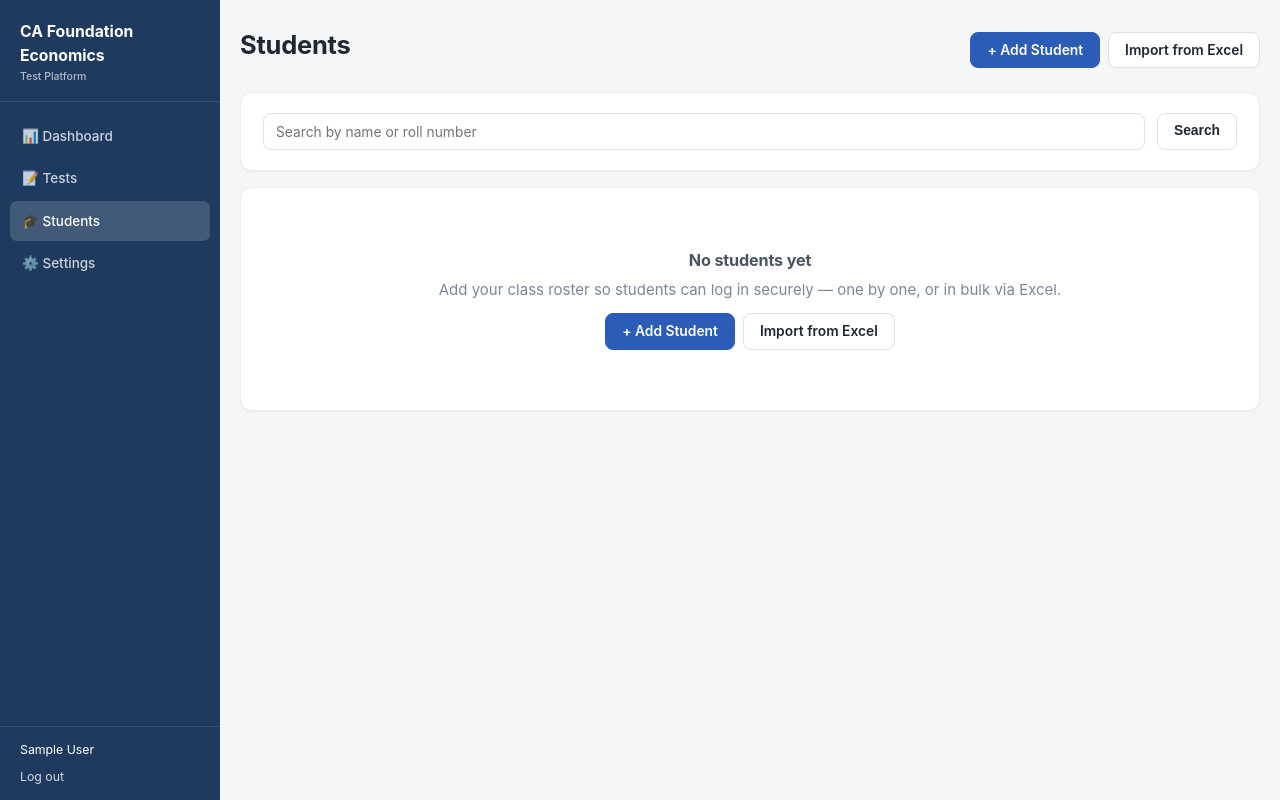
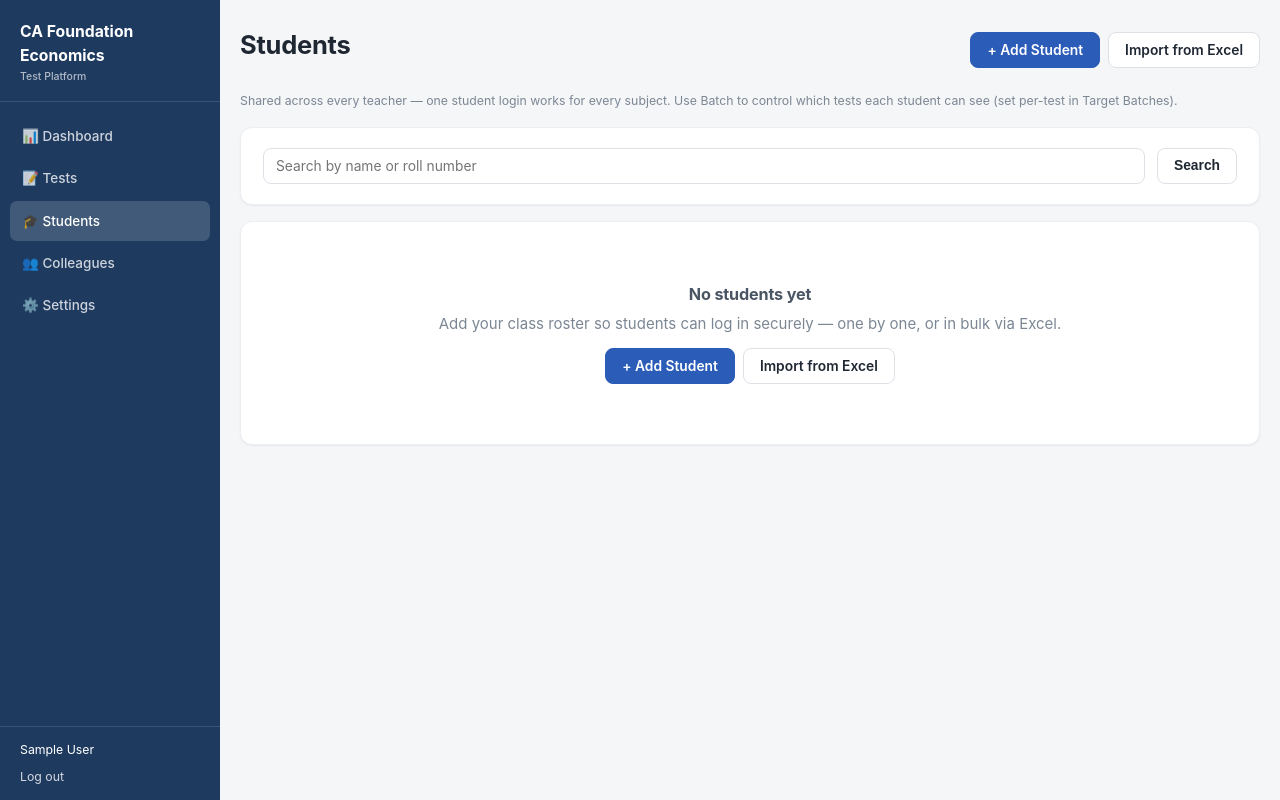
Before and after one commit to vkladdagst/ca-foundation-economics-test-platform, a Flask app: page /teacher/students in a window 1280 px wide. Run offline with Flask 3, Linux system fonts and the light colour scheme; the visitor is signed in with stand-in values (Sample User, id 1); data comes from the database, SQL or seed files in the repository; data that the repository does not hold is empty.

Commit message:
Add multi-teacher (per-subject) accounts and batch-targeted tests
Teachers: any teacher can add a colleague (Colleagues -> + Add Teacher)
with an auto-generated, shown-once password. Each teacher keeps their
own dashboard and only manages their own tests. The student roster
becomes institute-wide and shared across all teachers instead of
per-teacher, so one student login (roll number + password) reaches
every subject-teacher's tests -- no separate account per subject.
teacher_id on Student now only records who added them, not an access
boundary, and the delete-orphan cascade from Teacher was removed so
deleting a teacher account can never take shared students down with it.

Tests: new optional "Target Batches" setting (checkboxes drawn from
existing roster Batch values). Empty = visible to everyone, matching
prior behavior. Restricting to specific batches is enforced both in
the student portal listing and server-side on the test link itself, so
a shared link outside the intended batch is refused, not just hidden.
Email/push notification targeting on publish and reminders now follows
the same batch-matching audience instead of "this teacher's students".

Includes a small idempotent startup migration (app/migrations.py) that
adds the one new column this needs (tests.target_batches_json) to an
already-existing database without touching any existing data -- tested
against the local dev DB before this deploy touches the live one.

```diff
--- a/app/__init__.py
+++ b/app/__init__.py
@@ -105,4 +105,7 @@ def create_app(config_class=Config):
     with app.app_context():
         db.create_all()
 
+    from app.migrations import run_light_migrations
+    run_light_migrations(app)
+
     return app
--- a/app/teacher/routes.py
+++ b/app/teacher/routes.py
@@ -10,7 +10,7 @@ from werkzeug.utils import secure_filename
 
 from app.decorators import teacher_required
 from app.extensions import db
-from app.models import Test, Question, Submission, Response, Student, PushSubscription
+from app.models import Test, Question, Submission, Response, Student, PushSubscription, Teacher
 from app.utils import excel_io, mail, push
 from app.utils.grading import test_statistics, question_statistics, compute_ranks, recalculate_test
 
@@ -38,7 +38,7 @@ def get_owned_submission(test, submission_id):
 def dashboard():
     tests = current_user.tests.order_by(Test.created_at.desc())
     total_tests = tests.count()
-    total_students = current_user.students.count()
+    total_students = Student.query.count()  # shared institute-wide roster
     start_of_month = date.today().replace(day=1)
     tests_this_month = tests.filter(Test.created_at >= start_of_month).count()
     total_submissions = (
@@ -97,6 +97,12 @@ def _apply_test_form(test, form):
     test.one_attempt_only = form.get("one_attempt_only") == "on"
     test.strict_timer = form.get("strict_timer") == "on"
     test.allow_review = form.get("allow_review") == "on"
+    test.target_batches = form.getlist("target_batches")
+
+
+def _distinct_batches():
+    rows = db.session.query(Student.batch).filter(Student.batch.isnot(None), Student.batch != "").distinct()
+    return sorted({r[0] for r in rows})
 
 
 @teacher_bp.route("/tests/new", methods=["GET", "POST"])
@@ -107,13 +113,13 @@ def test_new():
         _apply_test_form(test, request.form)
         if not test.title:
             flash("Test title is required.", "error")
-            return render_template("teacher/test_form.html", test=None)
+            return render_template("teacher/test_form.html", test=None, available_batches=_distinct_batches())
         db.session.add(test)
         db.session.commit()
         flash("Test created. Now add your questions and answer key.", "success")
         return redirect(url_for("teacher.questions", test_id=test.id))
 
-    return render_template("teacher/test_form.html", test=None)
+    return render_template("teacher/test_form.html", test=None, available_batches=_distinct_batches())
 
 
 @teacher_bp.route("/tests/<int:test_id>/edit", methods=["GET", "POST"])
@@ -125,7 +131,7 @@ def test_edit(test_id):
         db.session.commit()
         flash("Test updated.", "success")
         return redirect(url_for("teacher.tests_list"))
-    return render_template("teacher/test_form.html", test=test)
+    return render_template("teacher/test_form.html", test=test, available_batches=_distinct_batches())
 
 
 @teacher_bp.route("/tests/<int:test_id>/duplicate", methods=["POST"])
@@ -148,6 +154,7 @@ def test_duplicate(test_id):
         one_attempt_only=original.one_attempt_only,
         strict_timer=original.strict_timer,
         allow_review=original.allow_review,
+        target_batches_json=original.target_batches_json,
         status="draft",
     )
     db.session.add(copy)
@@ -176,6 +183,15 @@ def test_delete(test_id):
     return redirect(url_for("teacher.tests_list"))
 
 
+def _students_for_test(test):
+    """The shared roster, narrowed to the test's target batches (all, if unrestricted)."""
+    query = Student.query
+    targets = test.target_batches
+    if targets:
+        query = query.filter(Student.batch.in_(targets))
+    return query.all()
+
+
 @teacher_bp.route("/tests/<int:test_id>/publish", methods=["POST"])
 @teacher_required
 def test_publish(test_id):
@@ -187,27 +203,28 @@ def test_publish(test_id):
     db.session.commit()
 
     link = url_for("student.entry", code=test.access_code, _external=True)
+    audience = _students_for_test(test)
     notes = []
 
     if mail.mail_configured():
-        students = [(s.email, s.name) for s in current_user.students]
+        recipients = [(s.email, s.name) for s in audience]
 
         def body(name):
             return (
                 f"Hi {name},\n\n"
-                f"A new test has been published: {test.title}\n"
+                f"A new test has been published: {test.title} ({test.subject})\n"
                 f"{test.total_questions} questions, {test.max_marks} marks"
                 f"{' (negative marking applies)' if test.negative_marks_default else ''}.\n\n"
                 f"Log in and start here: {link}\n\n"
                 f"— {current_user.name}"
             )
 
-        sent, _ = mail.send_bulk(students, f"New test published: {test.title}", body)
+        sent, _ = mail.send_bulk(recipients, f"New test published: {test.title}", body)
         notes.append(f"emailed {sent}")
 
-    pushed = push.notify_students_of_teacher(
-        current_user, "New test published",
-        f"{test.title} — {test.total_questions} questions", link,
+    pushed = push.notify_specific_students(
+        audience, "New test published",
+        f"{test.subject}: {test.title} — {test.total_questions} questions", link,
     )
     if pushed:
         notes.append(f"push to {pushed}")
@@ -554,7 +571,7 @@ def remind_non_attempters(test_id):
         return redirect(url_for("teacher.results", test_id=test.id))
 
     attempted_ids = {s.student_id for s in test.submissions.filter_by(status="submitted") if s.student_id}
-    non_attempters = [s for s in current_user.students if s.id not in attempted_ids]
+    non_attempters = [s for s in _students_for_test(test) if s.id not in attempted_ids]
 
     link = url_for("student.entry", code=test.access_code, _external=True)
     notes = []
@@ -583,19 +600,17 @@ def remind_non_attempters(test_id):
 
 
 # ------------------------------------------------------------- student roster
-
-def get_owned_student(sid):
-    student = Student.query.get_or_404(sid)
-    if student.teacher_id != current_user.id:
-        abort(403)
-    return student
-
+#
+# The roster is shared institute-wide: every teacher (subject) sees and can
+# manage the same students, so one student login works across every
+# subject-teacher's tests. `teacher_id` on Student only records who added
+# them; it is not an access boundary here.
 
 @teacher_bp.route("/students")
 @teacher_required
 def roster():
     q = request.args.get("q", "").strip()
-    query = current_user.students
+    query = Student.query
     if q:
         like = f"%{q}%"
         query = query.filter(db.or_(Student.name.ilike(like), Student.roll_number.ilike(like)))
@@ -618,9 +633,9 @@ def student_new():
             flash("Roll number and name are required.", "error")
             return render_template("teacher/student_form.html", student=None)
 
-        existing = Student.query.filter_by(teacher_id=current_user.id, roll_number=roll).first()
+        existing = Student.query.filter_by(roll_number=roll).first()
         if existing:
-            flash(f"A student with roll number '{roll}' already exists.", "error")
+            flash(f"A student with roll number '{roll}' already exists ({existing.name}) — they can already log in and see every subject's tests. No need to add them again.", "error")
             return render_template("teacher/student_form.html", student=None)
 
         password = Student.generate_pin()
@@ -642,7 +657,7 @@ def student_new():
 @teacher_bp.route("/students/<int:sid>/edit", methods=["GET", "POST"])
 @teacher_required
 def student_edit(sid):
-    student = get_owned_student(sid)
+    student = Student.query.get_or_404(sid)
     if request.method == "POST":
         student.name = request.form.get("name", "").strip()
         student.batch = request.form.get("batch", "").strip()
@@ -658,7 +673,7 @@ def student_edit(sid):
 @teacher_bp.route("/students/<int:sid>/reset-password", methods=["POST"])
 @teacher_required
 def student_reset_password(sid):
-    student = get_owned_student(sid)
+    student = Student.query.get_or_404(sid)
     password = Student.generate_pin()
     student.set_password(password)
     db.session.commit()
@@ -671,10 +686,10 @@ def student_reset_password(sid):
 @teacher_bp.route("/students/<int:sid>/delete", methods=["POST"])
 @teacher_required
 def student_delete(sid):
-    student = get_owned_student(sid)
+    student = Student.query.get_or_404(sid)
     db.session.delete(student)
     db.session.commit()
-    flash("Student removed from roster.", "success")
+    flash("Student removed from roster (for every subject).", "success")
     return redirect(url_for("teacher.roster"))
 
 
@@ -709,7 +724,7 @@ def student_import():
         created = []
         skipped = []
         for row in rows:
-            existing = Student.query.filter_by(teacher_id=current_user.id, roll_number=row["roll_number"]).first()
+            existing = Student.query.filter_by(roll_number=row["roll_number"]).first()
             if existing:
                 skipped.append(row["roll_number"])
                 continue
@@ -721,7 +736,7 @@ def student_import():
         db.session.commit()
 
         if skipped:
-            flash(f"Skipped {len(skipped)} roll number(s) already in the roster: {', '.join(skipped)}", "info")
+            flash(f"Skipped {len(skipped)} roll number(s) already in the shared roster: {', '.join(skipped)}", "info")
         if not created:
             flash("No new students were added.", "error")
             return redirect(url_for("teacher.roster"))
@@ -740,6 +755,54 @@ def roster_credentials_export():
         buf, as_attachment=True, download_name="student_logins.xlsx",
         mimetype="application/vnd.openxmlformats-officedocument.spreadsheetml.sheet",
     )
+
+
+# --------------------------------------------------------------- colleagues
+#
+# Other subject-teachers (e.g. Maths alongside Economics). Each teacher only
+# ever sees and manages their own tests/dashboard; they share the student
+# roster above so one student login works across every subject.
+
+@teacher_bp.route("/colleagues")
+@teacher_required
+def colleagues():
+    teachers = Teacher.query.order_by(Teacher.name).all()
+    return render_template("teacher/colleagues.html", teachers=teachers)
+
+
+@teacher_bp.route("/colleagues/new", methods=["GET", "POST"])
+@teacher_required
+def colleague_new():
+    if request.method == "POST":
+        name = request.form.get("name", "").strip()
+        email = request.form.get("email", "").strip().lower()
+
+        if not name or not email:
+            flash("Name and email are required.", "error")
+            return render_template("teacher/colleague_form.html")
+
+        if Teacher.query.filter_by(email=email).first():
+            flash(f"A teacher account with email '{email}' already exists.", "error")
+            return render_template("teacher/colleague_form.html")
+
+        password = Teacher.generate_temp_password()
+        teacher = Teacher(name=name, email=email)
+        teacher.set_password(password)
+        db.session.add(teacher)
+        db.session.commit()
+        return render_template("teacher/colleague_credentials.html", teacher=teacher, password=password)
+
+    return render_template("teacher/colleague_form.html")
+
+
+@teacher_bp.route("/colleagues/<int:tid>/reset-password", methods=["POST"])
+@teacher_required
+def colleague_reset_password(tid):
+    teacher = Teacher.query.get_or_404(tid)
+    password = Teacher.generate_temp_password()
+    teacher.set_password(password)
+    db.session.commit()
+    return render_template("teacher/colleague_credentials.html", teacher=teacher, password=password)
 
 
 # ------------------------------------------------------------------ settings
--- a/templates/student/portal.html
+++ b/templates/student/portal.html
@@ -21,11 +21,12 @@
   <div class="card">
     <div class="table-wrap">
       <table>
-        <thead><tr><th>Test</th><th>Status</th><th>Your Result</th><th></th></tr></thead>
+        <thead><tr><th>Subject</th><th>Test</th><th>Status</th><th>Your Result</th><th></th></tr></thead>
         <tbody>
           {% for t in tests %}
           {% set sub = my_submissions.get(t.id) %}
           <tr>
+            <td class="small muted">{{ t.subject }}</td>
             <td>{{ t.title }}</td>
             <td><span class="badge badge-{{ t.status }}">{{ t.status }}</span></td>
             <td>
--- a/templates/teacher/_layout.html
+++ b/templates/teacher/_layout.html
@@ -8,6 +8,7 @@
       <option value="{{ url_for('teacher.dashboard') }}">Dashboard</option>
       <option value="{{ url_for('teacher.tests_list') }}">Tests</option>
       <option value="{{ url_for('teacher.roster') }}">Students</option>
+      <option value="{{ url_for('teacher.colleagues') }}">Colleagues</option>
       <option value="{{ url_for('teacher.settings') }}">Settings</option>
       <option value="{{ url_for('auth.logout') }}">Logout</option>
     </select>
@@ -20,6 +21,7 @@
       <a href="{{ url_for('teacher.dashboard') }}" class="{{ 'active' if active=='dashboard' }}">📊 Dashboard</a>
       <a href="{{ url_for('teacher.tests_list') }}" class="{{ 'active' if active=='tests' }}">📝 Tests</a>
       <a href="{{ url_for('teacher.roster') }}" class="{{ 'active' if active=='students' }}">🎓 Students</a>
+      <a href="{{ url_for('teacher.colleagues') }}" class="{{ 'active' if active=='colleagues' }}">👥 Colleagues</a>
       <a href="{{ url_for('teacher.settings') }}" class="{{ 'active' if active=='settings' }}">⚙️ Settings</a>
     </nav>
     <div class="sidebar-footer">
--- a/templates/teacher/dashboard.html
+++ b/templates/teacher/dashboard.html
@@ -18,7 +18,7 @@
 
 <div class="stat-grid">
   <div class="stat-card"><div class="label">Total Tests</div><div class="value">{{ total_tests }}</div></div>
-  <div class="stat-card"><div class="label">Total Students</div><div class="value">{{ total_students }}</div></div>
+  <div class="stat-card"><div class="label">Students (Institute-wide)</div><div class="value">{{ total_students }}</div></div>
   <div class="stat-card"><div class="label">Tests This Month</div><div class="value">{{ tests_this_month }}</div></div>
   <div class="stat-card"><div class="label">Submissions</div><div class="value">{{ total_submissions }}</div></div>
 </div>
--- a/templates/teacher/questions.html
+++ b/templates/teacher/questions.html
@@ -7,7 +7,9 @@
     <div>
       <h1>{{ test.title }}</h1>
       <span class="badge badge-{{ test.status }}">{{ test.status }}</span>
-      <span class="small muted">{{ test.total_questions }} questions · {{ test.max_marks }} marks</span>
+      <span class="small muted">{{ test.total_questions }} questions · {{ test.max_marks }} marks · {{ test.subject }}
+        {% if test.target_batches %} · Batches: {{ test.target_batches | join(', ') }}{% else %} · All batches{% endif %}
+      </span>
     </div>
     <div class="btn-group">
       {% if test.status == 'draft' %}
--- a/templates/teacher/roster.html
+++ b/templates/teacher/roster.html
@@ -11,6 +11,8 @@
     </div>
   </div>
 </div>
+
+<p class="small muted mb-16">Shared across every teacher — one student login works for every subject. Use Batch to control which tests each student can see (set per-test in Target Batches).</p>
 
 <div class="card card-pad mb-16">
   <form method="get" class="flex gap-12">
```
Also changed, not shown: app/migrations.py (added, +46 -0 lines), app/models.py (+39 -6 lines), app/student/routes.py (+7 -0 lines), app/student_auth.py (+5 -3 lines), app/utils/push.py (+0 -11 lines), templates/teacher/colleague_credentials.html (added, +21 -0 lines), templates/teacher/colleague_form.html (added, +26 -0 lines), templates/teacher/colleagues.html (added, +42 -0 lines), templates/teacher/test_form.html (+15 -0 lines), README.md.
